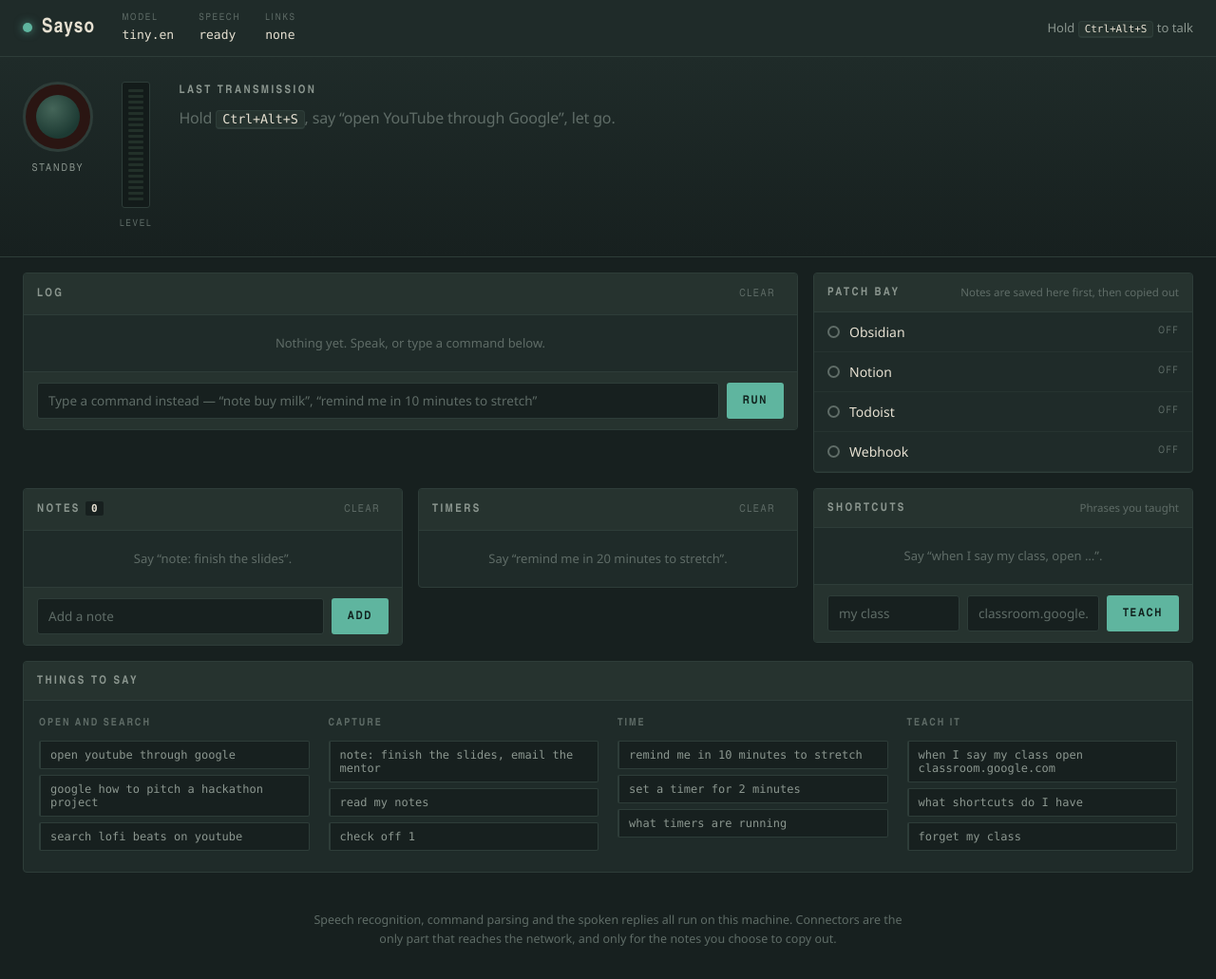
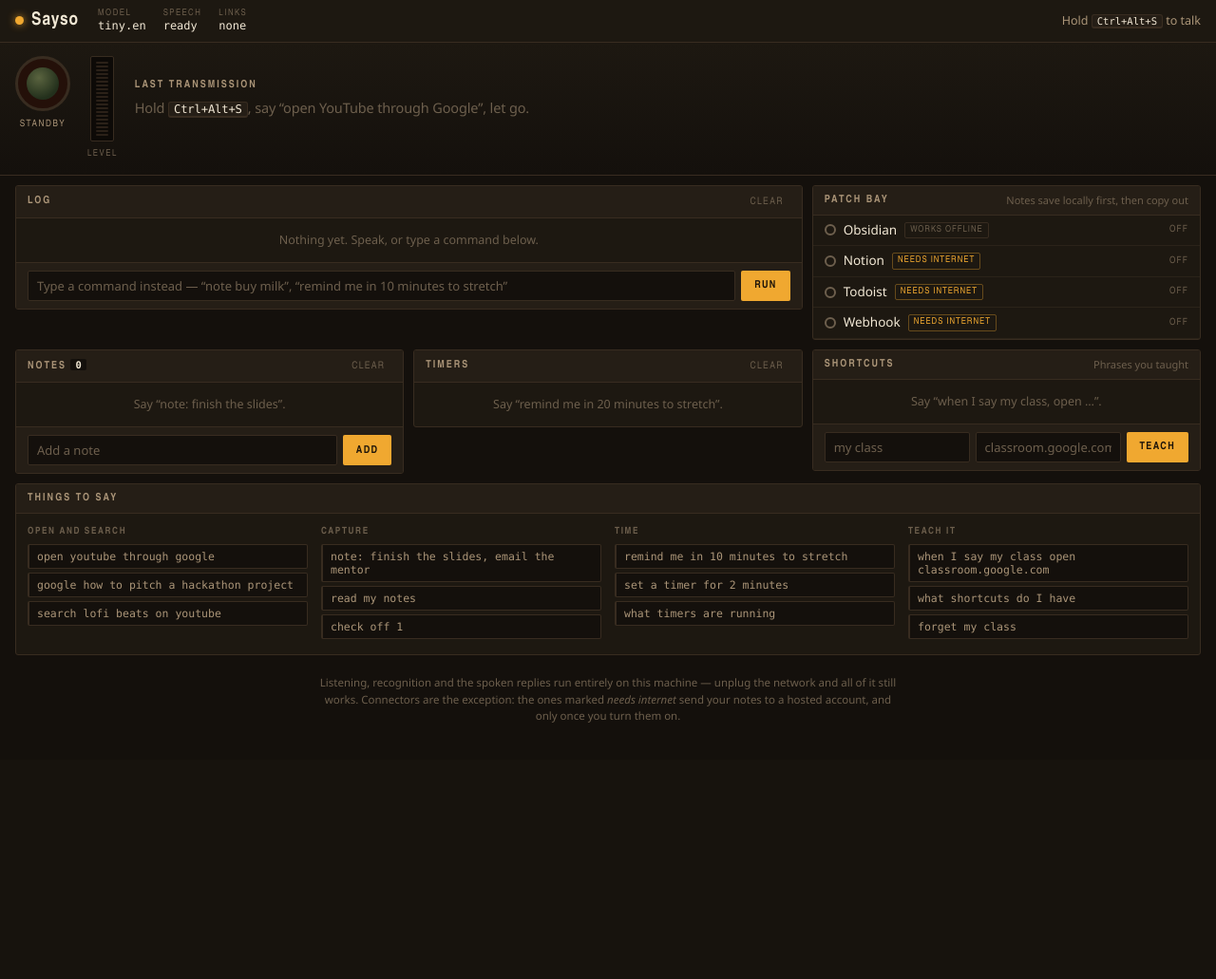
Before and after one commit to YuraItDeveloper14/sayso, a Flask app: page / in a window 1280 px wide. Shown: the whole page at 95% size. After the commit the page ends 761 px from the top, so only its background shows below. Run offline with Flask 3, Linux system fonts and the light colour scheme; data that the repository does not hold is empty; parts of the project's set-up code (start-up, migrations or seed data) failed here and were passed over.

Commit message:
Warm dark palette, tighter layout, and honest offline labelling
Colour: the slate-green chassis is replaced with warm dark studio
gear — espresso chassis, cream lettering, amber backlight, ember
peak lamp, jade for healthy. Each indicator colour now carries
exactly one meaning and nothing else borrows it.

Density: padding cut roughly in half throughout — rail, desk,
panel heads, rows, composers and inputs. The console reads as
instrument panel rather than as a page with cards on it.

Offline honesty: "nothing leaves the machine" stopped being true
the moment connectors existed. Every connector now declares whether
it needs the network, the patch bay labels each row "works offline"
or "needs internet" before you switch it on, and the README says
plainly which features are local and which are not. Obsidian writes
to a folder and needs nothing; Notion, Todoist and webhooks send
notes to a hosted service.

Co-Authored-By: Claude Opus 5 <noreply@anthropic.com>

```diff
--- a/sayso/connectors/mcp_server.py
+++ b/sayso/connectors/mcp_server.py
@@ -26,6 +26,9 @@ CALL_TIMEOUT = 30
 
 class MCPConnector(Connector):
     type_name = "MCP"
+    # An MCP server can be a purely local program, but every preset shipped
+    # here talks to a hosted account. Override per connector in the config.
+    requires_network = True
 
     def __init__(self, name, config):
         super().__init__(name, config)
--- a/sayso/connectors/webhook.py
+++ b/sayso/connectors/webhook.py
@@ -12,6 +12,7 @@ from .base import Connector, Delivery
 
 class WebhookConnector(Connector):
     type_name = "webhook"
+    requires_network = True
 
     @property
     def url(self):
--- a/static/app.js
+++ b/static/app.js
@@ -293,12 +293,18 @@ function connectorRow(connector) {
   name.className = "jack-name";
   name.textContent = connector.label;
 
+  // Say plainly which connectors give up the offline guarantee.
+  const net = document.createElement("span");
+  net.className = "jack-net";
+  net.dataset.network = String(connector.requires_network);
+  net.textContent = connector.requires_network ? "needs internet" : "works offline";
+
   const state = document.createElement("span");
   state.className = "jack-state";
   state.dataset.state = connector.state;
   state.textContent = connector.state === "off" ? "off" : connector.needs || connector.state;
 
-  head.append(ring, name, state);
+  head.append(ring, name, net, state);
   head.addEventListener("click", () => {
     openJack = openJack === connector.name ? null : connector.name;
     renderConnectorsFromState();
--- a/static/style.css
+++ b/static/style.css
@@ -1,30 +1,33 @@
 /* Sayso — talkback console.
 
    Push-to-talk is radio, so the interface is broadcast equipment rather than a
-   chat window: painted instrument slate, cream meter faces, indicator lamps in
-   oxide / brass / signal green, and silkscreened panel labels.
+   chat window: a warm dark chassis the colour of old studio gear, cream
+   lettering, an amber backlight and a red peak lamp. Indicator colours mean
+   one thing each — jade is fine, amber is loud, ember is live or broken.
 
    Every typeface here ships with the OS. Sayso has to work with the network
    off, so a font CDN is not an option — and condensed Bahnschrift happens to be
    exactly the face equipment labels are set in. */
 
 :root {
-  --chassis:   #17201f;
-  --panel:     #1f2b29;
-  --panel-hi:  #26332f;
-  --rail:      #2e3d39;
-  --bone:      #e6e0d1;
-  --graphite:  #8b968f;
-  --dim:       #5f6c67;
-  --oxide:     #e0522c;
-  --brass:     #d9a441;
-  --signal:    #5fb59f;
+  --chassis:   #14100c;
+  --panel:     #1d1811;
+  --panel-hi:  #251e16;
+  --rail:      #382c20;
+  --cream:     #f2e8d5;
+  --sand:      #ab9578;
+  --dim:       #6d5f4d;
+  --amber:     #f0a830;
+  --ember:     #e04a25;
+  --jade:      #86a86b;
 
   --face: "Bahnschrift", "Arial Narrow", "Segoe UI", system-ui, sans-serif;
   --body: "Segoe UI", system-ui, -apple-system, sans-serif;
   --data: Consolas, "Cascadia Mono", ui-monospace, monospace;
 
-  --gap: 16px;
+  --gap: 10px;
+  --pad: 12px;
+  --row: 6px;
 }
 
 * { box-sizing: border-box; }
@@ -32,10 +35,10 @@
 body {
   margin: 0;
   background: var(--chassis);
-  color: var(--bone);
+  color: var(--cream);
   font-family: var(--body);
-  font-size: 15px;
-  line-height: 1.5;
+  font-size: 14px;
+  line-height: 1.45;
   -webkit-font-smoothing: antialiased;
 }
 
@@ -45,27 +48,27 @@ kbd {
   background: var(--panel-hi);
   border: 1px solid var(--rail);
   border-bottom-width: 2px;
-  border-radius: 4px;
-  padding: 1px 6px;
-  color: var(--bone);
+  border-radius: 3px;
+  padding: 0 5px;
+  color: var(--cream);
   white-space: nowrap;
 }
 
 :focus-visible {
-  outline: 2px solid var(--signal);
-  outline-offset: 2px;
+  outline: 2px solid var(--amber);
+  outline-offset: 1px;
 }
 
-/* Silkscreened panel label — the one structural device, used everywhere a
-   piece of equipment would have engraved text. */
+/* Silkscreened panel label — the one structural device, used wherever a piece
+   of equipment would have engraved text. */
 .panel-label {
   margin: 0;
   font-family: var(--face);
-  font-size: 12px;
+  font-size: 11px;
   font-weight: 600;
-  letter-spacing: 0.2em;
+  letter-spacing: 0.18em;
   text-transform: uppercase;
-  color: var(--graphite);
+  color: var(--sand);
 }
 
 /* ------------------------------------------------------------ status rail */
@@ -73,189 +76,183 @@ kbd {
 .rail {
   display: flex;
   align-items: center;
-  gap: 28px;
+  gap: 20px;
   flex-wrap: wrap;
-  padding: 12px 24px;
+  padding: 8px 16px;
   background: var(--panel);
   border-bottom: 1px solid var(--rail);
 }
 
-.rail-brand { display: flex; align-items: center; gap: 10px; }
+.rail-brand { display: flex; align-items: center; gap: 8px; }
 
 .rail-mark {
-  width: 10px;
-  height: 10px;
+  width: 9px;
+  height: 9px;
   border-radius: 50%;
-  background: var(--signal);
-  box-shadow: 0 0 10px rgba(95, 181, 159, 0.7);
+  background: var(--amber);
+  box-shadow: 0 0 9px rgba(240, 168, 48, 0.8);
 }
 
 .rail-name {
   font-family: var(--face);
-  font-size: 21px;
+  font-size: 19px;
   font-weight: 700;
-  letter-spacing: 0.06em;
+  letter-spacing: 0.05em;
 }
 
-.rail-readouts { display: flex; gap: 26px; margin: 0; flex-wrap: wrap; }
+.rail-readouts { display: flex; gap: 18px; margin: 0; flex-wrap: wrap; }
 
 .readout dt {
   font-family: var(--face);
-  font-size: 10px;
-  letter-spacing: 0.18em;
+  font-size: 9.5px;
+  letter-spacing: 0.16em;
   text-transform: uppercase;
   color: var(--dim);
+  line-height: 1.3;
 }
 
 .readout dd {
   margin: 0;
   font-family: var(--data);
-  font-size: 13px;
-  color: var(--bone);
+  font-size: 12px;
+  color: var(--cream);
+  line-height: 1.3;
 }
 
-.rail-ptt {
-  margin: 0 0 0 auto;
-  font-size: 13px;
-  color: var(--graphite);
-}
+.rail-ptt { margin: 0 0 0 auto; font-size: 12.5px; color: var(--sand); }
 
 /* -------------------------------------------------------------- the desk */
 
 .desk {
   display: flex;
   align-items: stretch;
-  gap: 28px;
-  padding: 26px 24px;
+  gap: 18px;
+  padding: 14px 16px;
   background: linear-gradient(180deg, var(--panel) 0%, var(--chassis) 100%);
   border-bottom: 1px solid var(--rail);
 }
 
 /* Tally lamp: dark glass until the key goes down. */
-.tally-bay { display: flex; flex-direction: column; align-items: center; gap: 10px; }
+.tally-bay { display: flex; flex-direction: column; align-items: center; gap: 7px; }
 
 .tally {
-  width: 74px;
-  height: 74px;
+  width: 58px;
+  height: 58px;
   border-radius: 50%;
-  background: #2a1512;
+  background: #241009;
   border: 3px solid var(--rail);
   display: grid;
   place-items: center;
-  transition: background 180ms ease, border-color 180ms ease, box-shadow 180ms ease;
+  transition: background 160ms ease, border-color 160ms ease, box-shadow 160ms ease;
 }
 
 .tally-glass {
-  width: 46px;
-  height: 46px;
+  width: 34px;
+  height: 34px;
   border-radius: 50%;
-  background: radial-gradient(circle at 38% 32%, rgba(255,255,255,0.16), transparent 60%), #3a1d18;
-  transition: background 180ms ease;
+  background: radial-gradient(circle at 38% 32%, rgba(255,255,255,0.14), transparent 60%), #35170f;
+  transition: background 160ms ease;
 }
 
 .tally[data-state="listening"] {
-  background: #5c1c10;
-  border-color: var(--oxide);
-  box-shadow: 0 0 26px rgba(224, 82, 44, 0.55);
+  background: #5a1c0d;
+  border-color: var(--ember);
+  box-shadow: 0 0 22px rgba(224, 74, 37, 0.6);
 }
 .tally[data-state="listening"] .tally-glass {
-  background: radial-gradient(circle at 38% 32%, #ff9b7a, var(--oxide) 70%);
+  background: radial-gradient(circle at 38% 32%, #ff9d76, var(--ember) 70%);
   animation: lamp 1.1s ease-in-out infinite;
 }
 
 .tally[data-state="transcribing"],
 .tally[data-state="executing"] {
-  background: #4a3410;
-  border-color: var(--brass);
-  box-shadow: 0 0 20px rgba(217, 164, 65, 0.4);
+  background: #4c3510;
+  border-color: var(--amber);
+  box-shadow: 0 0 18px rgba(240, 168, 48, 0.45);
 }
 .tally[data-state="transcribing"] .tally-glass,
 .tally[data-state="executing"] .tally-glass {
-  background: radial-gradient(circle at 38% 32%, #ffd88a, var(--brass) 70%);
+  background: radial-gradient(circle at 38% 32%, #ffdc9b, var(--amber) 70%);
 }
 
-.tally[data-state="idle"] { border-color: var(--rail); }
 .tally[data-state="idle"] .tally-glass {
-  background: radial-gradient(circle at 38% 32%, rgba(95,181,159,0.5), #1d3a33 70%);
+  background: radial-gradient(circle at 38% 32%, rgba(134, 168, 107, 0.55), #23301c 70%);
 }
 
-.tally[data-state="error"] {
-  background: #5c1c10;
-  border-color: var(--oxide);
-}
+.tally[data-state="error"] { background: #5a1c0d; border-color: var(--ember); }
 
-@keyframes lamp { 50% { filter: brightness(1.25); } }
+@keyframes lamp { 50% { filter: brightness(1.3); } }
 
 .tally-state {
   margin: 0;
   font-family: var(--face);
-  font-size: 11px;
-  letter-spacing: 0.18em;
+  font-size: 10px;
+  letter-spacing: 0.16em;
   text-transform: uppercase;
-  color: var(--graphite);
+  color: var(--sand);
   text-align: center;
 }
 
 /* The meter. Discrete segments, because a smooth bar reads as a progress
    indicator and this is an instrument. */
-.meter-bay { display: flex; flex-direction: column; align-items: center; gap: 10px; }
+.meter-bay { display: flex; flex-direction: column; align-items: center; gap: 7px; }
 
 .meter {
   display: flex;
   flex-direction: column-reverse;
-  gap: 3px;
-  padding: 7px 6px;
-  background: #131b1a;
+  gap: 2px;
+  padding: 5px;
+  background: #0d0a07;
   border: 1px solid var(--rail);
-  border-radius: 3px;
+  border-radius: 2px;
   height: 100%;
-  min-height: 104px;
+  min-height: 76px;
   justify-content: flex-start;
 }
 
 .segment {
-  width: 16px;
+  width: 13px;
   flex: 1;
-  min-height: 3px;
+  min-height: 2px;
   border-radius: 1px;
-  background: #223029;
+  background: #2b2118;
   transition: background 70ms linear;
 }
 
-.segment.lit { background: var(--signal); }
-.segment.lit.hot { background: var(--brass); }
-.segment.lit.peak { background: var(--oxide); }
+.segment.lit { background: var(--jade); }
+.segment.lit.hot { background: var(--amber); }
+.segment.lit.peak { background: var(--ember); }
 
 .meter-label {
   margin: 0;
   font-family: var(--face);
-  font-size: 10px;
-  letter-spacing: 0.18em;
+  font-size: 9.5px;
+  letter-spacing: 0.16em;
   text-transform: uppercase;
   color: var(--dim);
 }
 
-.transmission { flex: 1; min-width: 260px; display: flex; flex-direction: column; gap: 8px; }
+.transmission { flex: 1; min-width: 240px; display: flex; flex-direction: column; gap: 5px; justify-content: center; }
 
 .said {
   margin: 0;
-  font-size: 27px;
-  line-height: 1.25;
+  font-size: 23px;
+  line-height: 1.22;
   letter-spacing: -0.01em;
-  color: var(--bone);
+  color: var(--cream);
 }
 
-.said.waiting { font-size: 16px; color: var(--dim); line-height: 1.55; }
+.said.waiting { font-size: 14.5px; color: var(--dim); line-height: 1.5; }
 
 .did {
   margin: 0;
-  min-height: 20px;
+  min-height: 17px;
   font-family: var(--data);
-  font-size: 13px;
-  color: var(--signal);
+  font-size: 12.5px;
+  color: var(--amber);
 }
 
-.did.bad { color: var(--oxide); }
+.did.bad { color: var(--ember); }
 
 /* ----------------------------------------------------------------- bays */
 
@@ -263,7 +260,7 @@ kbd {
   display: grid;
   grid-template-columns: repeat(6, 1fr);
   gap: var(--gap);
-  padding: var(--gap) 24px;
+  padding: var(--gap) 16px;
   align-items: start;
 }
 
@@ -277,7 +274,7 @@ kbd {
 .panel {
   background: var(--panel);
   border: 1px solid var(--rail);
-  border-radius: 4px;
+  border-radius: 3px;
   display: flex;
   flex-direction: column;
   overflow: hidden;
@@ -287,42 +284,42 @@ kbd {
   display: flex;
   align-items: center;
   justify-content: space-between;
-  gap: 12px;
-  padding: 11px 14px;
+  gap: 10px;
+  padding: 7px var(--pad);
   background: var(--panel-hi);
   border-bottom: 1px solid var(--rail);
 }
 
 .count {
   font-family: var(--data);
-  font-size: 11px;
-  color: var(--bone);
+  font-size: 10.5px;
+  color: var(--cream);
   background: var(--chassis);
   border-radius: 2px;
-  padding: 1px 6px;
+  padding: 0 5px;
   letter-spacing: 0;
 }
 
-.hint { font-size: 11.5px; color: var(--dim); }
+.hint { font-size: 11px; color: var(--dim); }
 
 .ghost {
   background: none;
   border: 1px solid transparent;
   color: var(--dim);
   font-family: var(--face);
-  font-size: 11px;
-  letter-spacing: 0.14em;
+  font-size: 10.5px;
+  letter-spacing: 0.12em;
   text-transform: uppercase;
-  padding: 3px 8px;
-  border-radius: 3px;
+  padding: 2px 6px;
+  border-radius: 2px;
   cursor: pointer;
 }
-.ghost:hover { color: var(--bone); border-color: var(--rail); }
+.ghost:hover { color: var(--cream); border-color: var(--rail); }
 
 .empty {
-  padding: 20px 14px;
+  padding: 14px var(--pad);
   color: var(--dim);
-  font-size: 13px;
+  font-size: 12.5px;
   text-align: center;
 }
 
@@ -336,80 +333,74 @@ kbd {
   flex: 1;
 }
 
-.log { max-height: 292px; }
-.notes, .timers, .aliases, .jacks { max-height: 230px; }
+.log { max-height: 248px; }
+.notes, .timers, .aliases, .jacks { max-height: 200px; }
 
 .entry {
   display: grid;
-  grid-template-columns: 62px 1fr auto;
-  gap: 10px;
+  grid-template-columns: 56px 1fr auto;
+  gap: 8px;
   align-items: baseline;
-  padding: 9px 14px;
-  border-bottom: 1px solid rgba(46, 61, 57, 0.5);
-  font-size: 14px;
+  padding: var(--row) var(--pad);
+  border-bottom: 1px solid rgba(56, 44, 32, 0.55);
+  font-size: 13.5px;
 }
 
-.entry-time {
-  font-family: var(--data);
-  font-size: 11px;
-  color: var(--dim);
-}
-
-.entry-said { color: var(--bone); }
-.entry-said::before { content: attr(data-source); margin-right: 6px; opacity: 0.55; }
+.entry-time { font-family: var(--data); font-size: 10.5px; color: var(--dim); }
+.entry-said { color: var(--cream); }
+.entry-said::before { content: attr(data-source); margin-right: 5px; opacity: 0.5; }
 
 .entry-did {
   font-family: var(--data);
-  font-size: 12px;
-  color: var(--graphite);
-  margin-top: 2px;
+  font-size: 11.5px;
+  color: var(--sand);
   word-break: break-word;
 }
 
 .entry-intent {
   font-family: var(--data);
-  font-size: 10.5px;
+  font-size: 10px;
   color: var(--dim);
   white-space: nowrap;
 }
 
-.entry.failed .entry-did { color: var(--oxide); }
+.entry.failed .entry-did { color: var(--ember); }
 
 /* ---------------------------------------------------------------- notes */
 
 .note {
   display: flex;
   align-items: flex-start;
-  gap: 10px;
-  padding: 8px 14px;
-  border-bottom: 1px solid rgba(46, 61, 57, 0.5);
+  gap: 8px;
+  padding: var(--row) var(--pad);
+  border-bottom: 1px solid rgba(56, 44, 32, 0.55);
 }
 
 .note-index {
   font-family: var(--data);
-  font-size: 11px;
+  font-size: 10.5px;
   color: var(--dim);
-  padding-top: 3px;
-  min-width: 14px;
+  padding-top: 2px;
+  min-width: 13px;
 }
 
 .note-check {
   appearance: none;
-  width: 15px;
-  height: 15px;
-  margin: 3px 0 0;
+  width: 14px;
+  height: 14px;
+  margin: 2px 0 0;
   flex: none;
   border: 1.5px solid var(--dim);
   border-radius: 2px;
   cursor: pointer;
 }
 .note-check:checked {
-  background: var(--signal);
-  border-color: var(--signal);
+  background: var(--jade);
+  border-color: var(--jade);
   box-shadow: inset 0 0 0 2px var(--panel);
 }
 
-.note-text { flex: 1; font-size: 14px; word-break: break-word; }
+.note-text { flex: 1; font-size: 13.5px; word-break: break-word; }
 .note.done .note-text { color: var(--dim); text-decoration: line-through; }
 
 .row-remove {
@@ -472,16 +463,14 @@ kbd {
 
 /* -------------------------------------------------------------- patch bay */
 
-.jack {
-  border-bottom: 1px solid rgba(46, 61, 57, 0.5);
-}
+.jack { border-bottom: 1px solid rgba(56, 44, 32, 0.55); }
 
 .jack-head {
   display: flex;
   align-items: center;
-  gap: 10px;
+  gap: 8px;
   width: 100%;
-  padding: 10px 14px;
+  padding: var(--row) var(--pad);
   background: none;
   border: none;
   color: inherit;
@@ -493,49 +482,64 @@ kbd {
 
 /* The ring is a patch socket: hollow when nothing is plugged in. */
 .jack-ring {
-  width: 13px;
-  height: 13px;
+  width: 12px;
+  height: 12px;
   border-radius: 50%;
   border: 2px solid var(--dim);
   flex: none;
 }
 .jack-ring[data-state="connected"] {
-  border-color: var(--signal);
-  background: var(--signal);
-  box-shadow: 0 0 9px rgba(95, 181, 159, 0.6);
+  border-color: var(--jade);
+  background: var(--jade);
+  box-shadow: 0 0 8px rgba(134, 168, 107, 0.65);
 }
-.jack-ring[data-state="needs setup"] { border-color: var(--brass); }
-.jack-ring[data-state="error"] { border-color: var(--oxide); background: var(--oxide); }
+.jack-ring[data-state="needs setup"] { border-color: var(--amber); }
+.jack-ring[data-state="error"] { border-color: var(--ember); background: var(--ember); }
 
-.jack-name { flex: 1; font-size: 14px; }
+.jack-name { font-size: 13.5px; }
+
+/* Says out loud which connectors cost you the offline guarantee. */
+.jack-net {
+  font-family: var(--face);
+  font-size: 9.5px;
+  letter-spacing: 0.1em;
+  text-transform: uppercase;
+  padding: 1px 5px;
+  border-radius: 2px;
+  border: 1px solid var(--rail);
+  color: var(--dim);
+}
+.jack-net[data-network="true"] { color: var(--amber); border-color: rgba(240, 168, 48, 0.35); }
 
 .jack-state {
+  margin-left: auto;
   font-family: var(--face);
-  font-size: 10.5px;
-  letter-spacing: 0.14em;
+  font-size: 10px;
+  letter-spacing: 0.12em;
   text-transform: uppercase;
   color: var(--dim);
+  text-align: right;
 }
-.jack-state[data-state="connected"] { color: var(--signal); }
-.jack-state[data-state="needs setup"] { color: var(--brass); }
-.jack-state[data-state="error"] { color: var(--oxide); }
+.jack-state[data-state="connected"] { color: var(--jade); }
+.jack-state[data-state="needs setup"] { color: var(--amber); }
+.jack-state[data-state="error"] { color: var(--ember); }
 
 .jack-body {
-  padding: 4px 14px 14px;
+  padding: 2px var(--pad) 10px;
   display: flex;
   flex-direction: column;
-  gap: 9px;
+  gap: 7px;
 }
 
-.jack-docs { margin: 0; font-size: 12px; color: var(--dim); line-height: 1.45; }
-.jack-docs a { color: var(--graphite); }
+.jack-docs { margin: 0; font-size: 11.5px; color: var(--dim); line-height: 1.4; }
+.jack-docs a { color: var(--sand); }
 
-.field { display: flex; flex-direction: column; gap: 4px; }
+.field { display: flex; flex-direction: column; gap: 3px; }
 
 .field span {
   font-family: var(--face);
-  font-size: 10px;
-  letter-spacing: 0.16em;
+  font-size: 9.5px;
+  letter-spacing: 0.14em;
   text-transform: uppercase;
   color: var(--dim);
 }
@@ -543,47 +547,48 @@ kbd {
 .field input {
   background: var(--chassis);
   border: 1px solid var(--rail);
-  border-radius: 3px;
-  padding: 7px 9px;
-  color: var(--bone);
+  border-radius: 2px;
+  padding: 5px 8px;
+  color: var(--cream);
   font-family: var(--data);
-  font-size: 12.5px;
+  font-size: 12px;
 }
-.field input:focus { border-color: var(--signal); outline: none; }
+.field input:focus { border-color: var(--amber); outline: none; }
 
-.jack-actions { display: flex; gap: 8px; flex-wrap: wrap; }
+.jack-actions { display: flex; gap: 6px; flex-wrap: wrap; }
 
 .jack-actions button {
   background: var(--panel-hi);
   border: 1px solid var(--rail);
-  color: var(--bone);
+  color: var(--cream);
   font-family: var(--face);
-  font-size: 11px;
-  letter-spacing: 0.14em;
+  font-size: 10.5px;
+  letter-spacing: 0.12em;
   text-transform: uppercase;
-  padding: 6px 12px;
-  border-radius: 3px;
+  padding: 4px 10px;
+  border-radius: 2px;
   cursor: pointer;
 }
-.jack-actions button:hover { border-color: var(--signal); }
-.jack-actions .primary { background: var(--signal); border-color: var(--signal); color: #10201c; }
+.jack-actions button:hover { border-color: var(--amber); }
+.jack-actions .primary { background: var(--amber); border-color: var(--amber); color: #1d1409; }
 
 .jack-tools {
   margin: 0;
   font-family: var(--data);
-  font-size: 11.5px;
-  color: var(--graphite);
-  max-height: 110px;
+  font-size: 11px;
+  color: var(--sand);
+  max-height: 92px;
   overflow-y: auto;
-  line-height: 1.7;
+  line-height: 1.6;
+  white-space: pre-wrap;
 }
 
 /* ------------------------------------------------------------- composer */
 
 .composer {
   display: flex;
-  gap: 8px;
-  padding: 11px 14px;
+  gap: 6px;
+  padding: 8px var(--pad);
   border-top: 1px solid var(--rail);
   background: var(--panel-hi);
 }
@@ -593,25 +598,25 @@ kbd {
   min-width: 0;
   background: var(--chassis);
   border: 1px solid var(--rail);
-  border-radius: 3px;
-  padding: 9px 11px;
-  color: var(--bone);
+  border-radius: 2px;
+  padding: 6px 9px;
+  color: var(--cream);
   font-family: var(--body);
-  font-size: 13.5px;
+  font-size: 13px;
 }
 .composer input::placeholder { color: var(--dim); }
-.composer input:focus { border-color: var(--signal); outline: none; }
+.composer input:focus { border-color: var(--amber); outline: none; }
 
 .composer button {
-  background: var(--signal);
-  color: #10201c;
+  background: var(--amber);
+  color: #1d1409;
   border: none;
-  border-radius: 3px;
-  padding: 9px 17px;
+  border-radius: 2px;
+  padding: 6px 14px;
   font-family: var(--face);
-  font-size: 12px;
+  font-size: 11px;
   font-weight: 600;
-  letter-spacing: 0.14em;
+  letter-spacing: 0.12em;
   text-transform: uppercase;
   cursor: pointer;
 }
@@ -623,17 +628,17 @@ kbd {
 
 .phrase-grid {
   display: grid;
-  grid-template-columns: repeat(auto-fit, minmax(230px, 1fr));
-  gap: 20px;
-  padding: 16px;
+  grid-template-columns: repeat(auto-fit, minmax(210px, 1fr));
+  gap: 14px;
+  padding: 12px;
 }
 
 .phrase-group h3 {
-  margin: 0 0 9px;
+  margin: 0 0 6px;
   font-family: var(--face);
-  font-size: 11px;
+  font-size: 10px;
   font-weight: 600;
-  letter-spacing: 0.18em;
+  letter-spacing: 0.16em;
   text-transform: uppercase;
   color: var(--dim);
 }
@@ -646,31 +651,31 @@ kbd {
   border: 1px solid var(--rail);
   border-left: 2px solid var(--rail);
   border-radius: 2px;
-  color: var(--graphite);
+  color: var(--sand);
   font-family: var(--data);
-  font-size: 12px;
-  padding: 7px 10px;
-  margin-bottom: 6px;
+  font-size: 11.5px;
+  padding: 5px 8px;
+  margin-bottom: 4px;
   cursor: pointer;
   transition: border-color 140ms ease, color 140ms ease;
 }
-.phrase:hover { color: var(--bone); border-left-color: var(--signal); }
+.phrase:hover { color: var(--cream); border-left-color: var(--amber); }
 
 /* ----------------------------------------------------------------- foot */
 
 .foot {
-  max-width: 680px;
-  margin: 6px auto 0;
-  padding: 18px 24px 32px;
+  max-width: 640px;
+  margin: 0 auto;
+  padding: 10px 16px 22px;
   color: var(--dim);
-  font-size: 12.5px;
+  font-size: 11.5px;
   text-align: center;
-  line-height: 1.6;
+  line-height: 1.5;
 }
 
 /* --------------------------------------------------------------- scroll */
 
-::-webkit-scrollbar { width: 8px; }
+::-webkit-scrollbar { width: 7px; }
 ::-webkit-scrollbar-track { background: transparent; }
 ::-webkit-scrollbar-thumb { background: var(--rail); border-radius: 4px; }
 
--- a/templates/index.html
+++ b/templates/index.html
@@ -70,7 +70,7 @@
   <section class="panel panel-patch">
     <div class="panel-head">
       <h2 class="panel-label">Patch bay</h2>
-      <span class="hint">Notes are saved here first, then copied out</span>
+      <span class="hint">Notes save locally first, then copy out</span>
     </div>
     <ul class="jacks" id="connectors"></ul>
   </section>
@@ -147,9 +147,10 @@
 </main>
 
 <footer class="foot">
-  Speech recognition, command parsing and the spoken replies all run on this
-  machine. Connectors are the only part that reaches the network, and only for
-  the notes you choose to copy out.
+  Listening, recognition and the spoken replies run entirely on this machine —
+  unplug the network and all of it still works. Connectors are the exception:
+  the ones marked <em>needs internet</em> send your notes to a hosted account,
+  and only once you turn them on.
 </footer>
 
 <script src="{{ url_for('static', filename='app.js') }}"></script>
```
Also changed, not shown: other parts of static/style.css (+23 -23 lines), sayso/connectors/base.py (+9 -0 lines), README.md.
